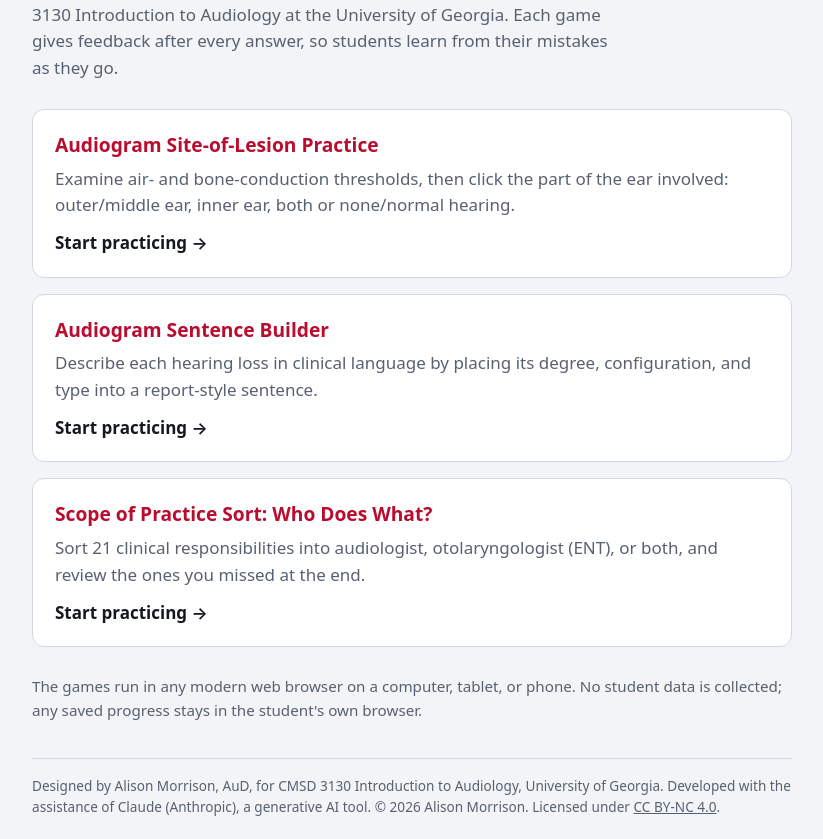
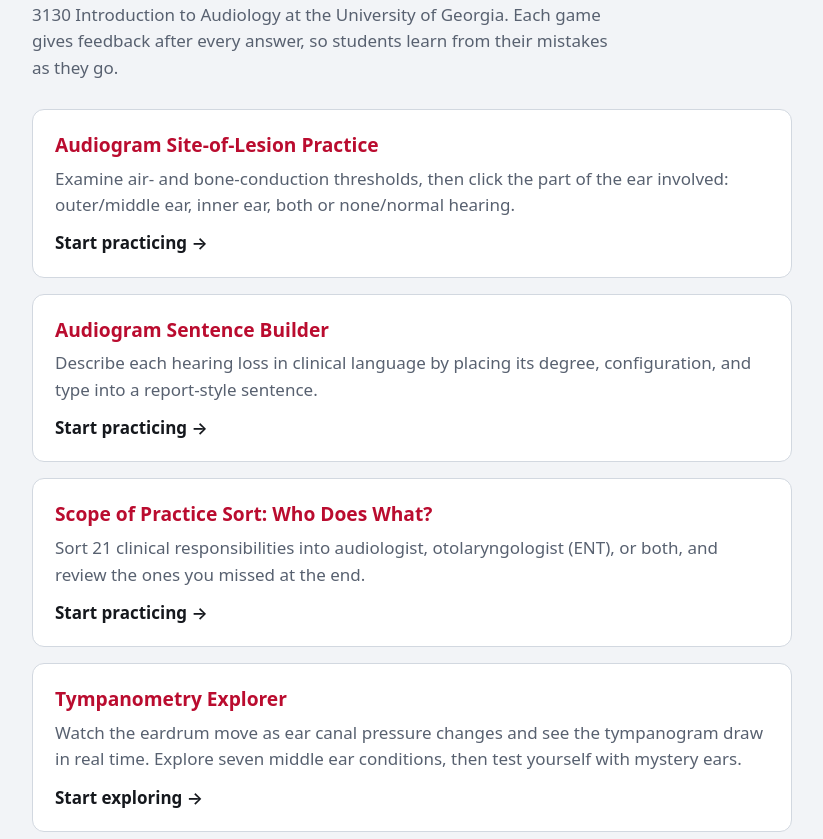
Before and after one commit to akmorrison-aud/audiology-practice, a plain HTML site: page index.html in a window 1280 px wide. Shown: the part 113-952 px from the top of the page, without its empty margins (228-1051 px from the left). Drawn offline with Linux system fonts and the light colour scheme.

Commit message:
Add files via upload

```diff
--- a/index.html
+++ b/index.html
@@ -48,6 +48,11 @@ footer a{color:inherit}
 <p>Sort 21 clinical responsibilities into audiologist, otolaryngologist (ENT), or both, and review the ones you missed at the end.</p>
 <span class="go">Start practicing →</span>
 </a>
+<a class="game" href="Tympanometry-Explorer.html">
+<h2>Tympanometry Explorer</h2>
+<p>Watch the eardrum move as ear canal pressure changes and see the tympanogram draw in real time. Explore seven middle ear conditions, then test yourself with mystery ears.</p>
+<span class="go">Start exploring →</span>
+</a>
 </div>
 
 <p class="note">The games run in any modern web browser on a computer, tablet, or phone. No student data is collected; any saved progress stays in the student's own browser.</p>
```
